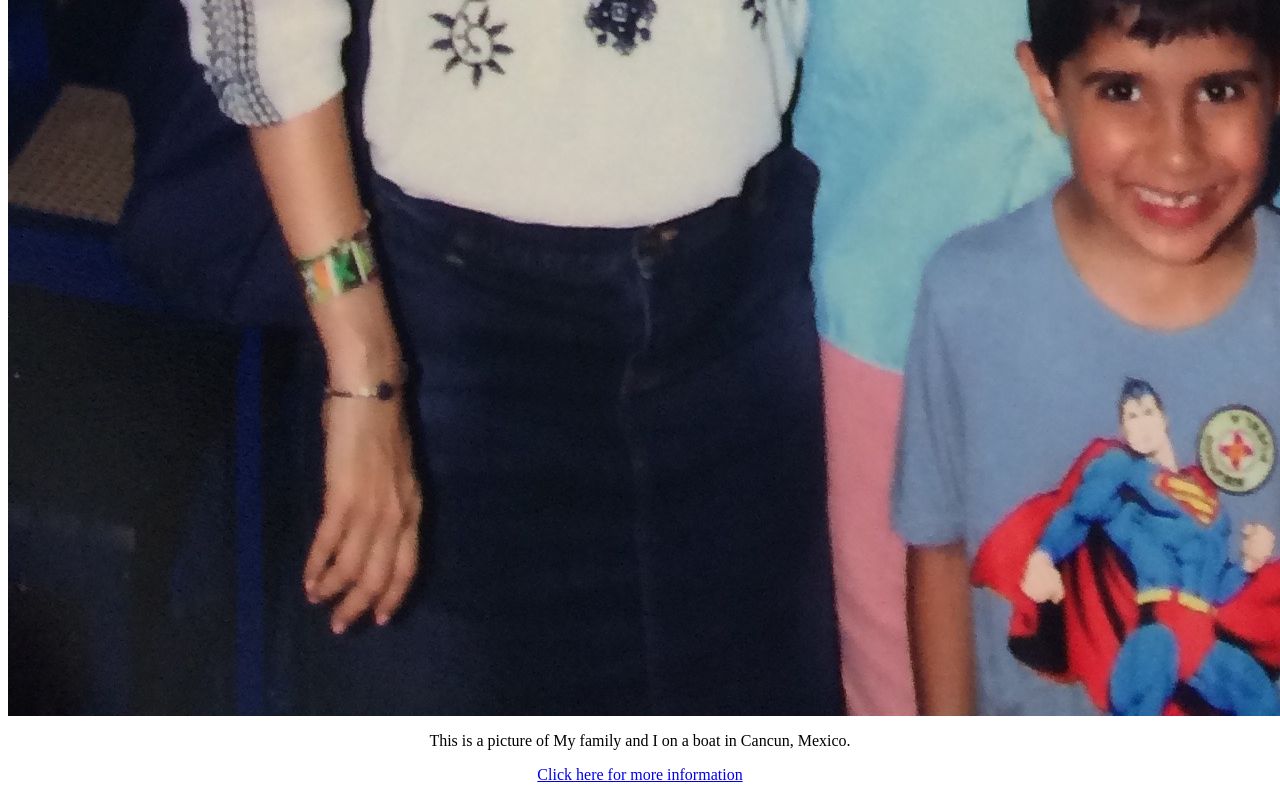
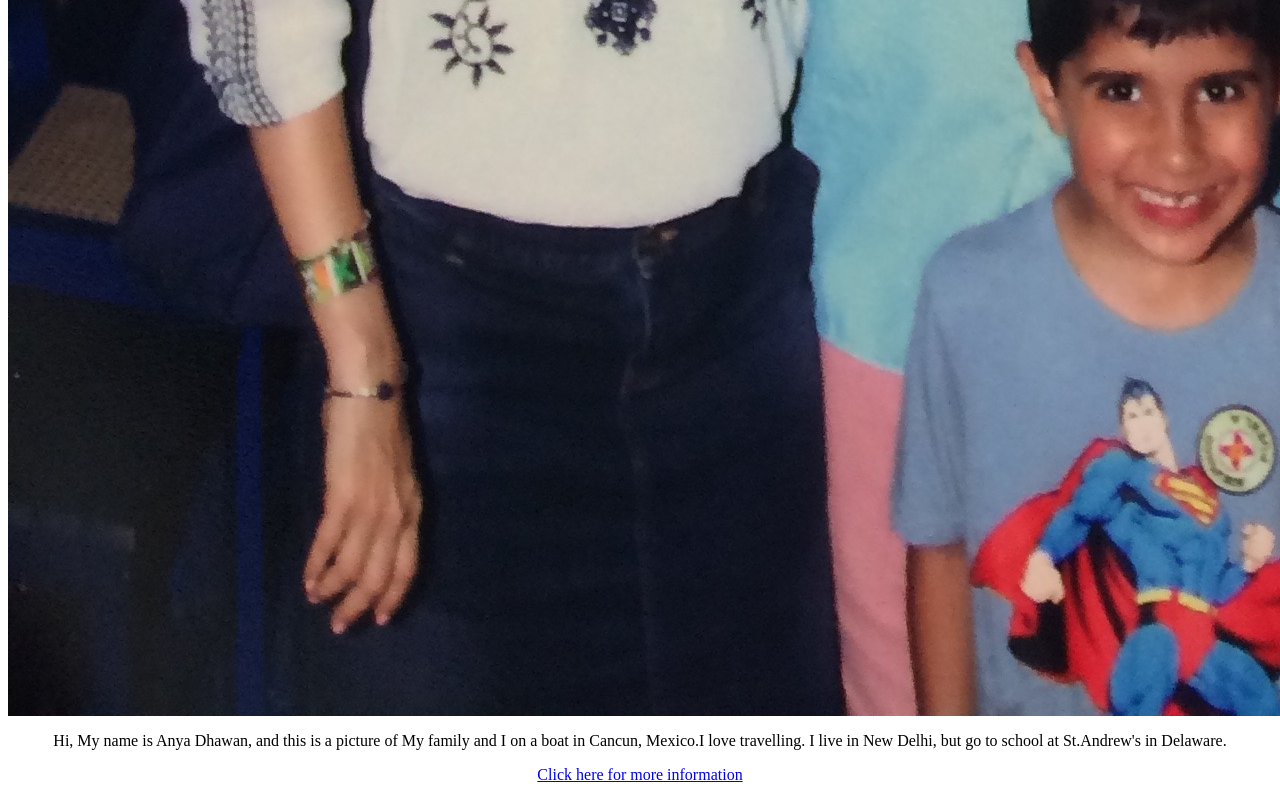
Before and after one commit to anyadhawan/anyadhawan.github.io, a plain HTML site: page index.html in a window 1280 px wide. Shown: the part 2654-3454 px from the top of the page. Drawn offline with Linux system fonts and the light colour scheme.

Commit message:
extra extra info about ME added

```diff
--- a/index.html
+++ b/index.html
@@ -8,7 +8,7 @@
 <body bgcolor=FFFFFF>
   <h1  align=center> Welcome to Anya's Webpage!</h1>
 <p align=center><img src=IMG_3188.jpg></p>
-<p align=center>This is a picture of My family and I on a boat in Cancun, Mexico.</p>
+<p align=center>Hi, My name is Anya Dhawan, and this is a picture of My family and I on a boat in Cancun, Mexico.I love travelling. I live in New Delhi, but go to school at St.Andrew's in Delaware.</p>
 <p align=center><a href=http://www.xoximilco.com/>Click here for more information</a></p>
 </body>
 
```
